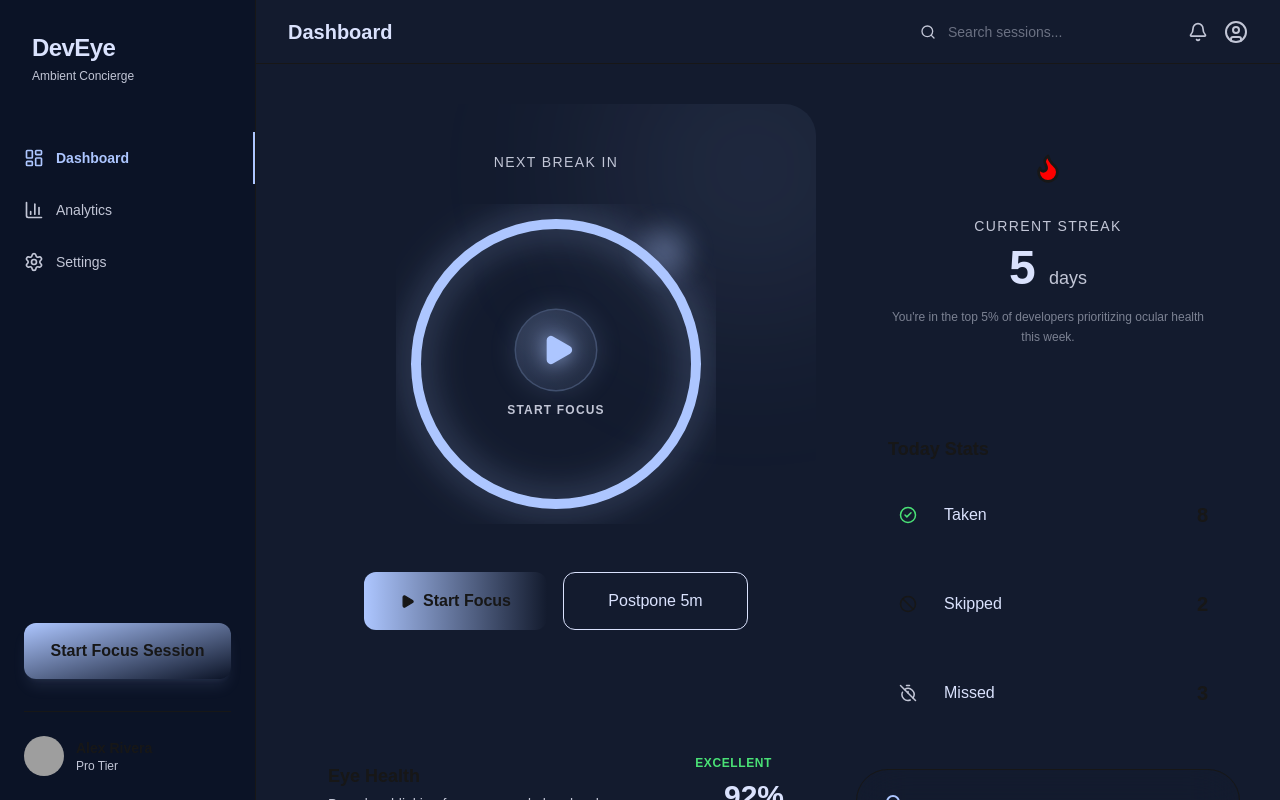
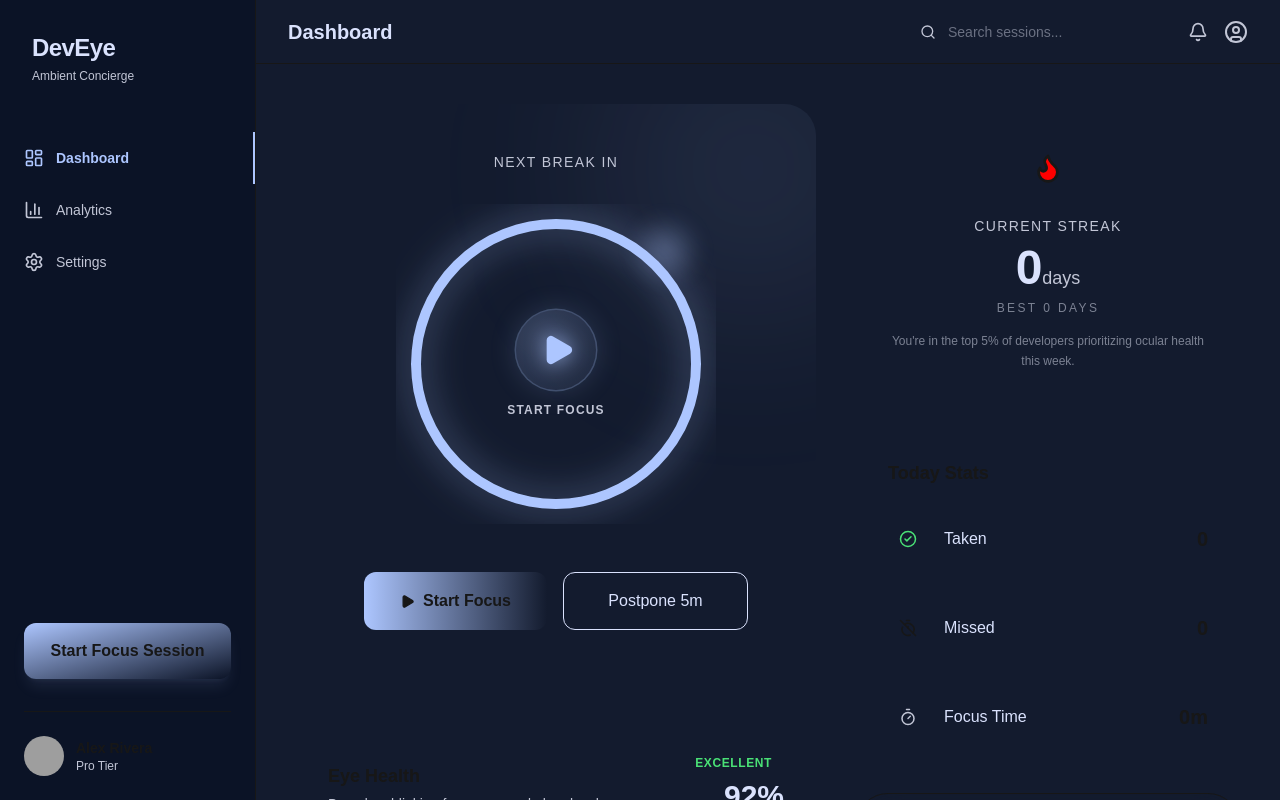
Before and after one commit to jubairJnu/dev-eye, a Next.js app: page / in a window 1280 px wide. Shown: the top 800 px of the page. Built offline with nearby package versions, Linux system fonts and the light colour scheme; grey boxes are pictures that could not be loaded.

Commit message:
added stats

```diff
--- a/app/components/StatsCards.tsx
+++ b/app/components/StatsCards.tsx
@@ -1,27 +1,85 @@
-import { Flame, CheckCircle2, Ban, TimerOff, Lightbulb, Eye } from 'lucide-react';
+import {
+  Flame,
+  CheckCircle2,
+  TimerOff,
+  Timer,
+  Lightbulb,
+  Eye,
+} from "lucide-react";
 
-export function StreakCard() {
+export function StreakCard({
+  current,
+  longest,
+}: {
+  current: number;
+  longest: number;
+}) {
   return (
     <div className="bg-surface-high p-8 rounded-[2rem] flex flex-col items-center text-center">
       <div className="w-16 h-16 bg-tertiary-container/10 rounded-2xl flex items-center justify-center mb-4">
         <Flame className="text-tertiary-container" size={32} fill="red" />
       </div>
-      <h3 className="text-sm text-on-surface-variant font-medium uppercase tracking-widest">Current Streak</h3>
+      <h3 className="text-sm text-on-surface-variant font-medium uppercase tracking-widest">
+        Current Streak
+      </h3>
       <p className="text-5xl font-black mt-2 text-on-surface">
-        5 <span className="text-lg font-medium text-on-surface-variant">days</span>
+        {current}
+        <span className="text-lg font-medium text-on-surface-variant">
+          days
+        </span>
+      </p>
+      <p className="mt-2 text-xs uppercase tracking-[0.2em] text-on-surface-variant/60">
+        Best {longest} days
       </p>
       <p className="text-xs text-on-surface-variant/60 mt-4 leading-relaxed">
-        You're in the top 5% of developers prioritizing ocular health this week.
+        You&apos;re in the top 5% of developers prioritizing ocular health this week.
       </p>
     </div>
   );
 }
 
-export function TodayStatsCard() {
+export function TodayStatsCard({
+  breaksTaken,
+  breaksMissed,
+  totalScreenTime,
+}: {
+  breaksTaken: number;
+  breaksMissed: number;
+  totalScreenTime: number;
+}) {
+  const formatScreenTime = (seconds: number) => {
+    const hours = Math.floor(seconds / 3600);
+    const minutes = Math.floor((seconds % 3600) / 60);
+
+    if (hours > 0) {
+      return `${hours}h ${minutes}m`;
+    }
+
+    return `${minutes}m`;
+  };
+
   const stats = [
-    { label: 'Taken', value: 8, icon: CheckCircle2, color: 'text-secondary', bg: 'bg-secondary-container/10' },
-    { label: 'Skipped', value: 2, icon: Ban, color: 'text-tertiary-container', bg: 'bg-tertiary-container/10' },
-    { label: 'Missed', value: 3, icon: TimerOff, color: 'text-on-surface-variant', bg: 'bg-surface-highest' },
+    {
+      label: "Taken",
+      value: breaksTaken,
+      icon: CheckCircle2,
+      color: "text-secondary",
+      bg: "bg-secondary-container/10",
+    },
+    {
+      label: "Missed",
+      value: breaksMissed,
+      icon: TimerOff,
+      color: "text-tertiary-container",
+      bg: "bg-tertiary-container/10",
+    },
+    {
+      label: "Focus Time",
+      value: formatScreenTime(totalScreenTime),
+      icon: Timer,
+      color: "text-on-surface-variant",
+      bg: "bg-surface-highest",
+    },
   ];
 
   return (
@@ -32,14 +90,22 @@ export function TodayStatsCard() {
           <div key={stat.label}>
             <div className="flex items-center justify-between group">
               <div className="flex items-center gap-4">
-                <div className={`w-10 h-10 rounded-full ${stat.bg} flex items-center justify-center`}>
+                <div
+                  className={`w-10 h-10 rounded-full ${stat.bg} flex items-center justify-center`}
+                >
                   <stat.icon className={stat.color} size={18} />
                 </div>
-                <span className="font-medium text-on-surface">{stat.label}</span>
+                <span className="font-medium text-on-surface">
+                  {stat.label}
+                </span>
               </div>
-              <span className="text-xl font-bold font-manrope">{stat.value}</span>
+              <span className="text-xl font-bold font-manrope">
+                {stat.value}
+              </span>
             </div>
-            {idx < stats.length - 1 && <div className="h-px bg-outline-variant/5 mt-6" />}
+            {idx < stats.length - 1 && (
+              <div className="h-px bg-outline-variant/5 mt-6" />
+            )}
           </div>
         ))}
       </div>
@@ -54,7 +120,8 @@ export function ProTipCard() {
         <Lightbulb className="text-primary mb-3" size={24} />
         <h4 className="font-bold text-on-surface mb-2">Pro Tip</h4>
         <p className="text-xs text-on-surface-variant leading-relaxed">
-          Try the 20-20-20 rule. Every 20 minutes, look at something 20 feet away for 20 seconds.
+          Try the 20-20-20 rule. Every 20 minutes, look at something 20 feet
+          away for 20 seconds.
         </p>
       </div>
       <div className="absolute -bottom-8 -right-8 opacity-10">
--- a/app/page.tsx
+++ b/app/page.tsx
@@ -11,17 +11,56 @@ import {
   StreakCard,
   TodayStatsCard,
 } from "./components/StatsCards";
-
-
 import { sendNotification, isPermissionGranted, requestPermission } from "@tauri-apps/api/notification";
 import { appWindow } from "@tauri-apps/api/window";
 
 const TWENTY_MIN = 20 * 60;
+const STATS_STORAGE_KEY = "deveye-stats";
+
+type DailyStats = {
+  date: string;
+  breaksTaken: number;
+  breaksMissed: number;
+  totalScreenTime: number;
+};
+
+type StatsState = {
+  currentStreak: number;
+  longestStreak: number;
+  lastActiveDate: string | null;
+  dailyData: DailyStats[];
+};
+
+const createDefaultStats = (): StatsState => ({
+  currentStreak: 0,
+  longestStreak: 0,
+  lastActiveDate: null,
+  dailyData: [],
+});
+
+const getTodayString = () => new Date().toISOString().split("T")[0];
+
+const ensureTodayData = (stats: StatsState, date: string) => {
+  let todayData = stats.dailyData.find((entry) => entry.date === date);
+
+  if (!todayData) {
+    todayData = {
+      date,
+      breaksTaken: 0,
+      breaksMissed: 0,
+      totalScreenTime: 0,
+    };
+    stats.dailyData.push(todayData);
+  }
+
+  return todayData;
+};
 
 export default function HomePage() {
   const [isRunning, setIsRunning] = useState(false);
   const [timeLeft, setTimeLeft] = useState(TWENTY_MIN);
   const [showBreak, setShowBreak] = useState(false);
+  const [stats, setStats] = useState<StatsState>(createDefaultStats);
 
   // 🔁 Load from localStorage
   useEffect(() => {
@@ -30,6 +69,11 @@ export default function HomePage() {
       const data = JSON.parse(saved);
       setIsRunning(data.isRunning);
       setTimeLeft(data.timeLeft);
+    }
+
+    const savedStats = localStorage.getItem(STATS_STORAGE_KEY);
+    if (savedStats) {
+      setStats(JSON.parse(savedStats));
     }
   }, []);
 
@@ -40,6 +84,10 @@ export default function HomePage() {
       JSON.stringify({ isRunning, timeLeft }),
     );
   }, [isRunning, timeLeft]);
+
+  useEffect(() => {
+    localStorage.setItem(STATS_STORAGE_KEY, JSON.stringify(stats));
+  }, [stats]);
 
   // ⏱️ Main timer
   useEffect(() => {
@@ -53,6 +101,12 @@ export default function HomePage() {
 
     const timer = setTimeout(() => {
       setTimeLeft((t) => t - 1);
+      setStats((currentStats) => {
+        const nextStats = structuredClone(currentStats);
+        const todayData = ensureTodayData(nextStats, getTodayString());
+        todayData.totalScreenTime += 1;
+        return nextStats;
+      });
     }, 1000);
 
     return () => clearTimeout(timer);
@@ -64,15 +118,11 @@ export default function HomePage() {
     setIsRunning(true);
   };
 
-  // ⏸ Stop
-  const handleStop = () => {
-    setIsRunning(false);
-  };
-
   // 🔔 Break handler — fires when 20-min timer hits 0
   const handleBreak = async () => {
     setShowBreak(true);
     setIsRunning(false);
+    updateStats("taken");
 
     // 1️⃣ Bring app window above all other apps
     await appWindow.setAlwaysOnTop(true);
@@ -100,31 +150,57 @@ export default function HomePage() {
     await appWindow.setAlwaysOnTop(false);
   };
 
+  const updateStats = (result: "taken" | "missed") => {
+    const todayStr = getTodayString();
+
+    setStats((currentStats) => {
+      const nextStats = structuredClone(currentStats);
+      const yesterday = new Date();
+      yesterday.setDate(yesterday.getDate() - 1);
+      const yesterdayStr = yesterday.toISOString().split("T")[0];
+
+      if (result === "taken") {
+        if (nextStats.lastActiveDate === yesterdayStr) {
+          nextStats.currentStreak += 1;
+        } else if (nextStats.lastActiveDate !== todayStr) {
+          nextStats.currentStreak = 1;
+        }
+
+        if (nextStats.currentStreak > nextStats.longestStreak) {
+          nextStats.longestStreak = nextStats.currentStreak;
+        }
+
+        nextStats.lastActiveDate = todayStr;
+      }
+
+      const todayData = ensureTodayData(nextStats, todayStr);
+
+      if (result === "taken") {
+        todayData.breaksTaken += 1;
+      } else {
+        todayData.breaksMissed += 1;
+      }
+
+      return nextStats;
+    });
+  };
+
+  const handleStop = () => {
+    if (isRunning && timeLeft < TWENTY_MIN) {
+      updateStats("missed");
+    }
+    setIsRunning(false);
+  };
+
+  const todayData =
+    stats.dailyData.find((entry) => entry.date === getTodayString()) ||
+    {
+      breaksTaken: 0,
+      breaksMissed: 0,
+      totalScreenTime: 0,
+    };
+
   return (
-    // <div className="p-6 text-white">
-    //   <h1 className="text-2xl mb-4">👁️ DevEye</h1>
-
-    //   {!isRunning ? (
-    //     <button onClick={handleStart} className="bg-blue-500 px-4 py-2 rounded">
-    //       ▶ Start
-    //     </button>
-    //   ) : (
-    //     <button
-    //       onClick={handleStop}
-    //       className="bg-yellow-500 px-4 py-2 rounded"
-    //     >
-    //       ⏸ Stop
-    //     </button>
-    //   )}
-
-    //   {/* Timer */}
-    //   <p className="mt-4 text-lg">
-    //     ⏱ {Math.floor(timeLeft / 60)}:{String(timeLeft % 60).padStart(2, "0")}
-    //   </p>
-
-    //   {/* Break Modal */}
-    //   {showBreak && <BreakModal onClose={() => setShowBreak(false)} />}
-    // </div>
     <div className="min-h-screen bg-[#131b2e] flex">
       <Sidebar handleStart={handleStart} />
 
@@ -150,8 +226,15 @@ export default function HomePage() {
 
           {/* Right Column: Stats & Secondary Metrics */}
           <div className="w-full lg:w-96 space-y-6">
-            <StreakCard />
-            <TodayStatsCard />
+            <StreakCard
+              current={stats?.currentStreak || 0}
+              longest={stats?.longestStreak || 0}
+            />
+            <TodayStatsCard
+              breaksTaken={todayData.breaksTaken || 0}
+              breaksMissed={todayData.breaksMissed || 0}
+              totalScreenTime={todayData.totalScreenTime || 0}
+            />
             <ProTipCard />
           </div>
         </div>
```
